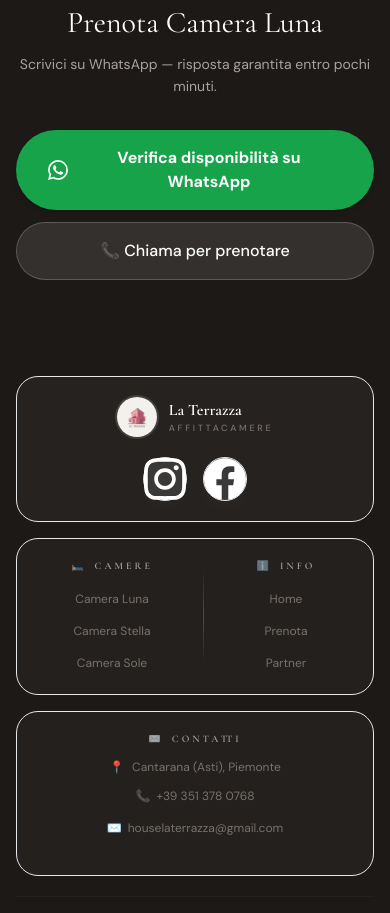
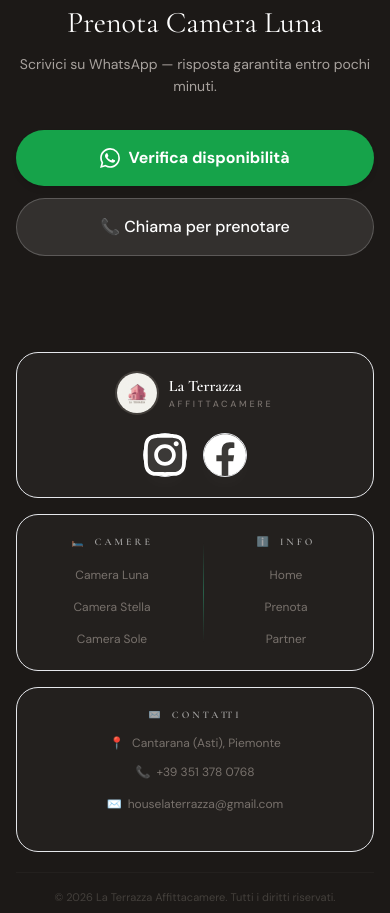
Before and after one commit to Manuell00/la-terrazza-web, a Next.js app: page /camere/luna in a window 390 px wide. Shown: the part 4800-5713 px from the top of the page. Built offline with nearby package versions, Linux system fonts and the light colour scheme.

Commit message:
Shorten room CTA label on mobile

```diff
--- a/src/components/RoomPageTemplate.tsx
+++ b/src/components/RoomPageTemplate.tsx
@@ -323,7 +323,7 @@ export default function RoomPageTemplate({ room, otherRooms }: Props) {
                 rel="noopener noreferrer"
                 className="w-full sm:w-auto btn-primary px-8 py-4 text-base"
               >
-                {WA_ICON} Verifica disponibilità su WhatsApp
+                {WA_ICON} Verifica disponibilità
               </a>
               <a
                 href={`tel:${siteConfig.phone}`}
```
